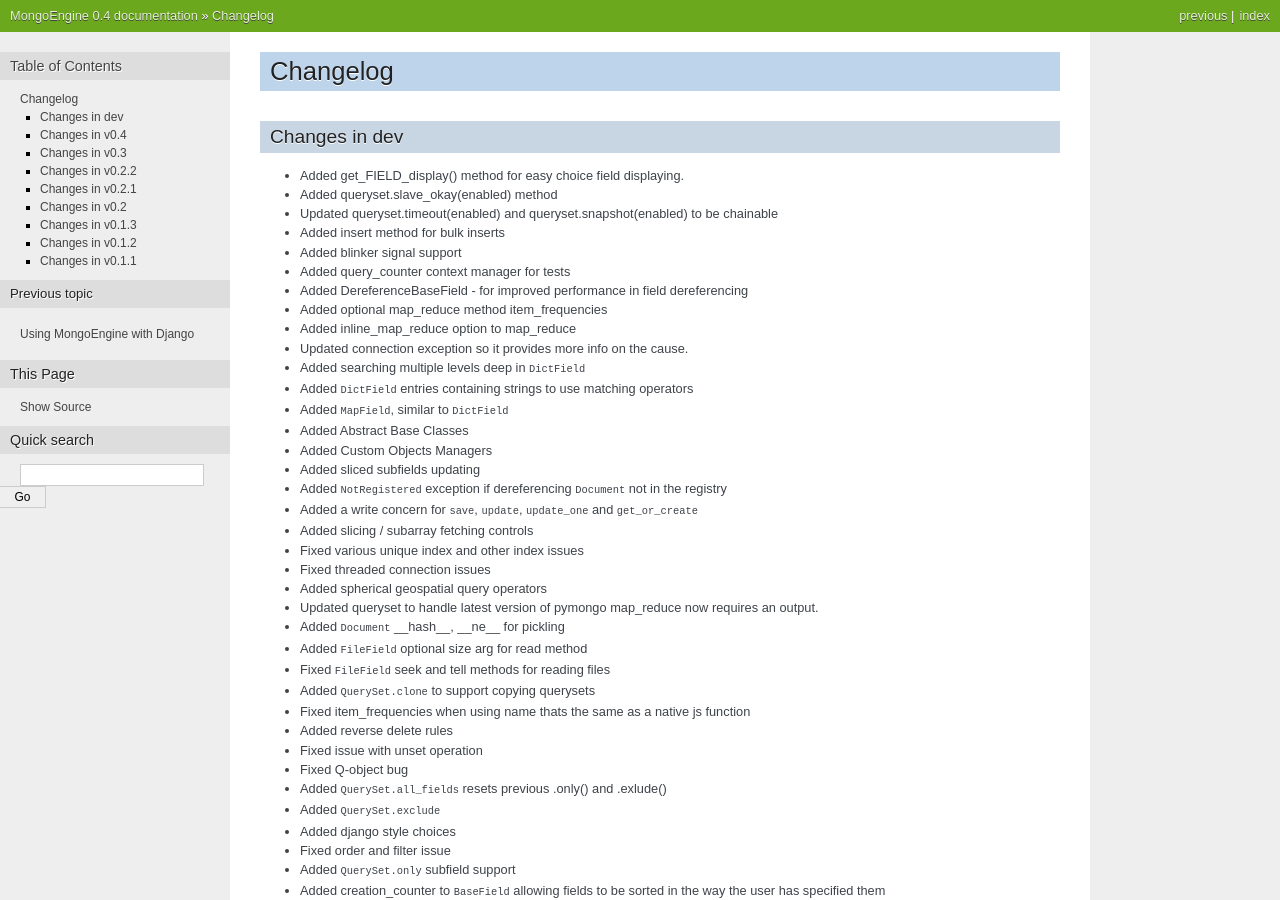
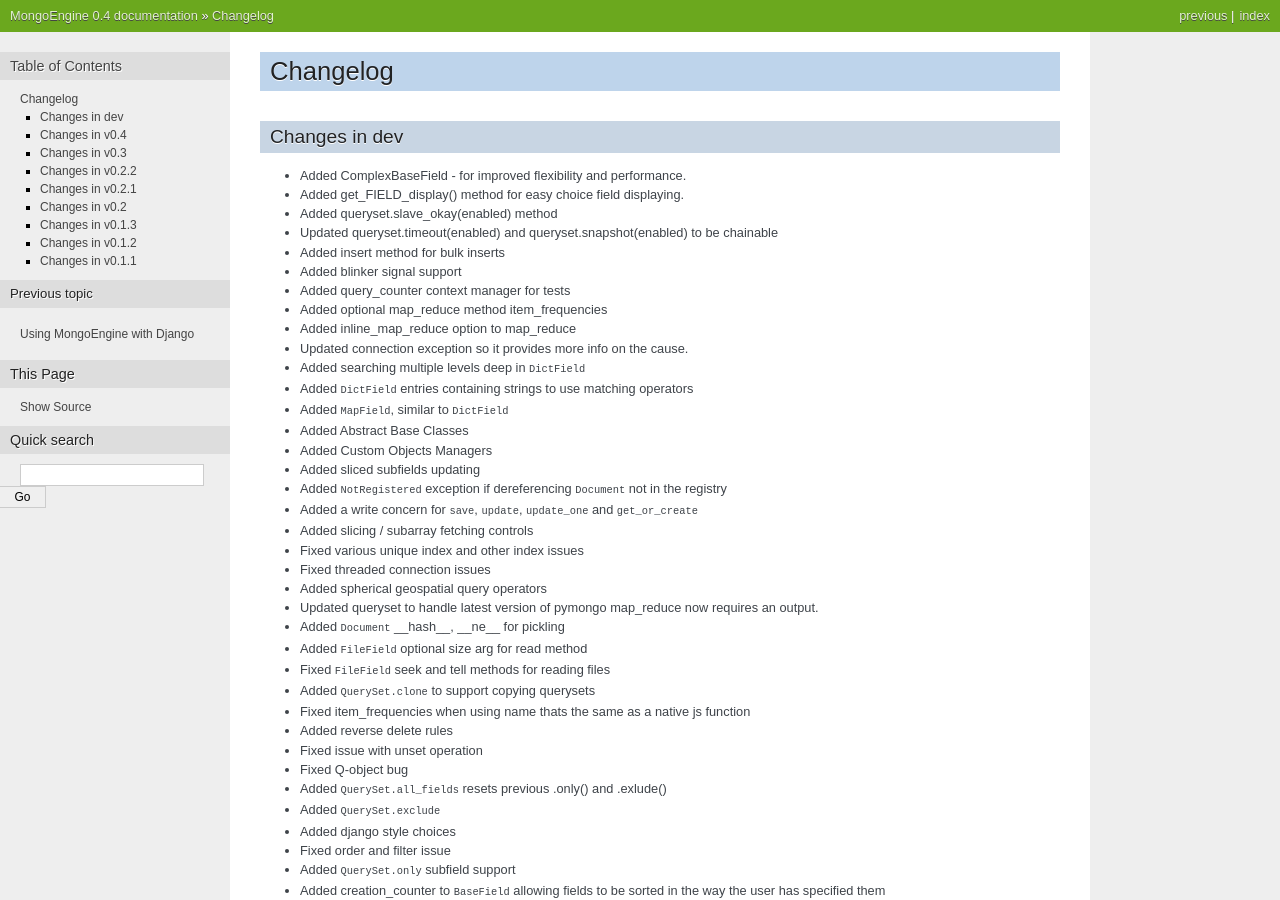
Before and after one commit to MongoEngine/mongoengine, a Sphinx documentation site: the page built from docs/changelog.rst, in a window 1280 px wide and 900 px high. Built offline with Sphinx 7.4.7, drawn with Linux system fonts in a browser that asks for light colours.

Commit message:
Updated docs

```diff
--- a/docs/changelog.rst
+++ b/docs/changelog.rst
@@ -5,13 +5,13 @@ Changelog
 Changes in dev
 ==============
 
+- Added ComplexBaseField - for improved flexibility and performance.
 - Added get_FIELD_display() method for easy choice field displaying.
 - Added queryset.slave_okay(enabled) method
 - Updated queryset.timeout(enabled) and queryset.snapshot(enabled) to be chainable
 - Added insert method for bulk inserts
 - Added blinker signal support
 - Added query_counter context manager for tests
-- Added DereferenceBaseField - for improved performance in field dereferencing
 - Added optional map_reduce method item_frequencies
 - Added inline_map_reduce option to map_reduce
 - Updated connection exception so it provides more info on the cause.
```
